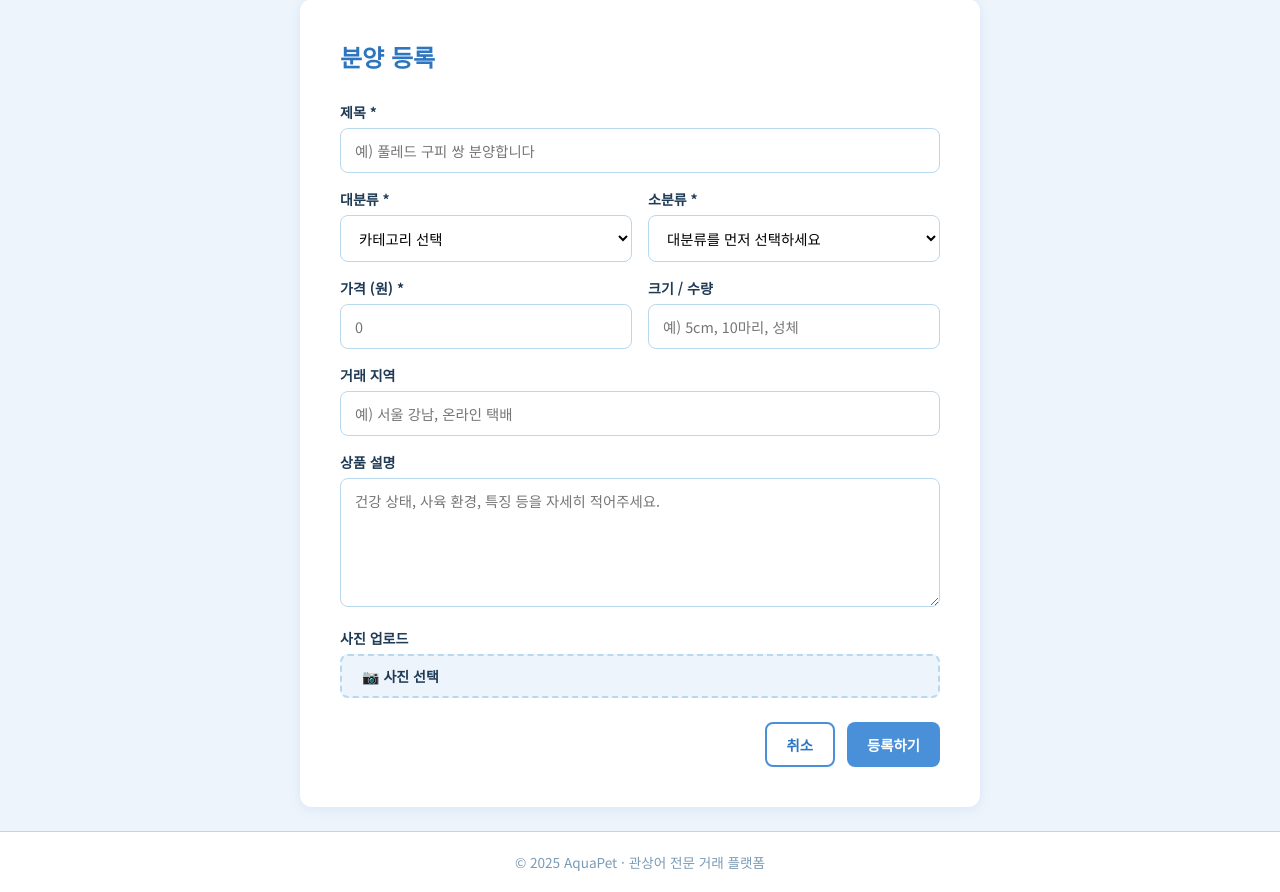
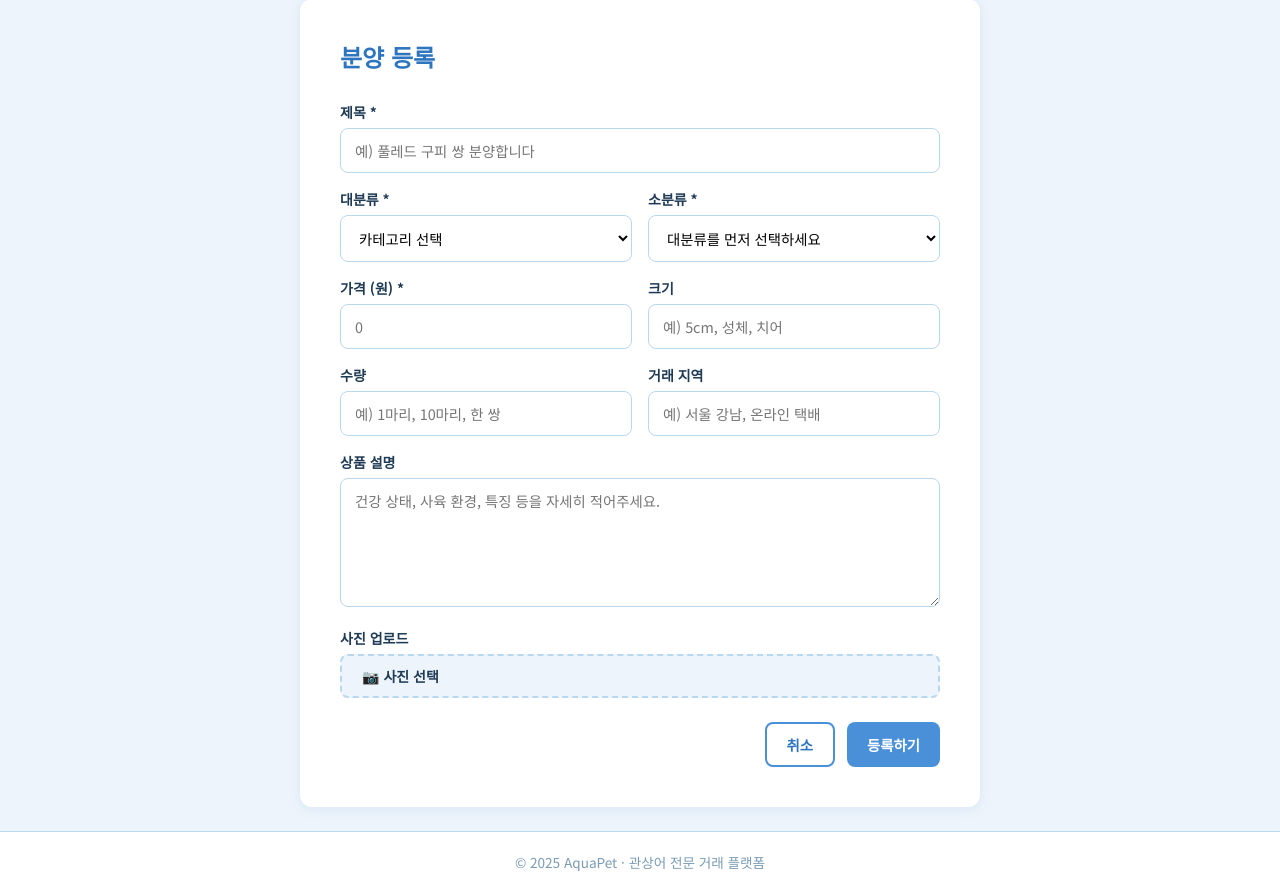
Before and after one commit to foxroma6/hosub, a Flask app: page /fish/new in a window 1280 px wide. Shown: the part 86-978 px from the top of the page. Run offline with Flask 3, Linux system fonts and the light colour scheme; a user stored in the database is signed in.

Commit message:
Separate size and quantity into distinct fields
Co-Authored-By: Claude Sonnet 4.6 <noreply@anthropic.com>

```diff
--- a/app.py
+++ b/app.py
@@ -64,6 +64,7 @@ class Fish(db.Model):
     description = db.Column(db.Text)
     image_url = db.Column(db.String(300))
     weight = db.Column(db.String(50))
+    quantity = db.Column(db.String(50))
     location = db.Column(db.String(100))
     status = db.Column(db.String(20), default='판매중')
     created_at = db.Column(db.DateTime, default=datetime.utcnow)
@@ -188,6 +189,7 @@ def fish_new():
             price=int(request.form.get('price', 0)),
             description=request.form.get('description'),
             weight=request.form.get('weight'),
+            quantity=request.form.get('quantity'),
             location=request.form.get('location'),
             image_url=image_url,
         )
@@ -434,6 +436,13 @@ def run_migrations():
             conn.commit()
         except Exception:
             conn.rollback()
+        try:
+            conn.execute(text(
+                "ALTER TABLE fish ADD COLUMN quantity VARCHAR(50)"
+            ))
+            conn.commit()
+        except Exception:
+            conn.rollback()
 
 
 def seed_admin_user():
--- a/templates/fish_detail.html
+++ b/templates/fish_detail.html
@@ -29,7 +29,8 @@
       <div class="detail-price">{{ "{:,}".format(fish.price) }}원</div>
 
       <ul class="detail-meta">
-        {% if fish.weight %}<li>크기 / 수량 : {{ fish.weight }}</li>{% endif %}
+        {% if fish.weight %}<li>크기 : {{ fish.weight }}</li>{% endif %}
+        {% if fish.quantity %}<li>수량 : {{ fish.quantity }}</li>{% endif %}
         {% if fish.location %}<li>거래 지역 : {{ fish.location }}</li>{% endif %}
         <li>등록일 : {{ fish.created_at.strftime('%Y년 %m월 %d일') }}</li>
         <li>판매자 : {{ fish.seller.username }}</li>
--- a/templates/fish_new.html
+++ b/templates/fish_new.html
@@ -36,14 +36,20 @@
           <input type="number" name="price" placeholder="0" min="0" required>
         </div>
         <div class="form-group">
-          <label>크기 / 수량</label>
-          <input type="text" name="weight" placeholder="예) 5cm, 10마리, 성체">
+          <label>크기</label>
+          <input type="text" name="weight" placeholder="예) 5cm, 성체, 치어">
         </div>
       </div>
 
-      <div class="form-group">
-        <label>거래 지역</label>
-        <input type="text" name="location" placeholder="예) 서울 강남, 온라인 택배">
+      <div class="form-row">
+        <div class="form-group">
+          <label>수량</label>
+          <input type="text" name="quantity" placeholder="예) 1마리, 10마리, 한 쌍">
+        </div>
+        <div class="form-group">
+          <label>거래 지역</label>
+          <input type="text" name="location" placeholder="예) 서울 강남, 온라인 택배">
+        </div>
       </div>
 
       <div class="form-group">
```
